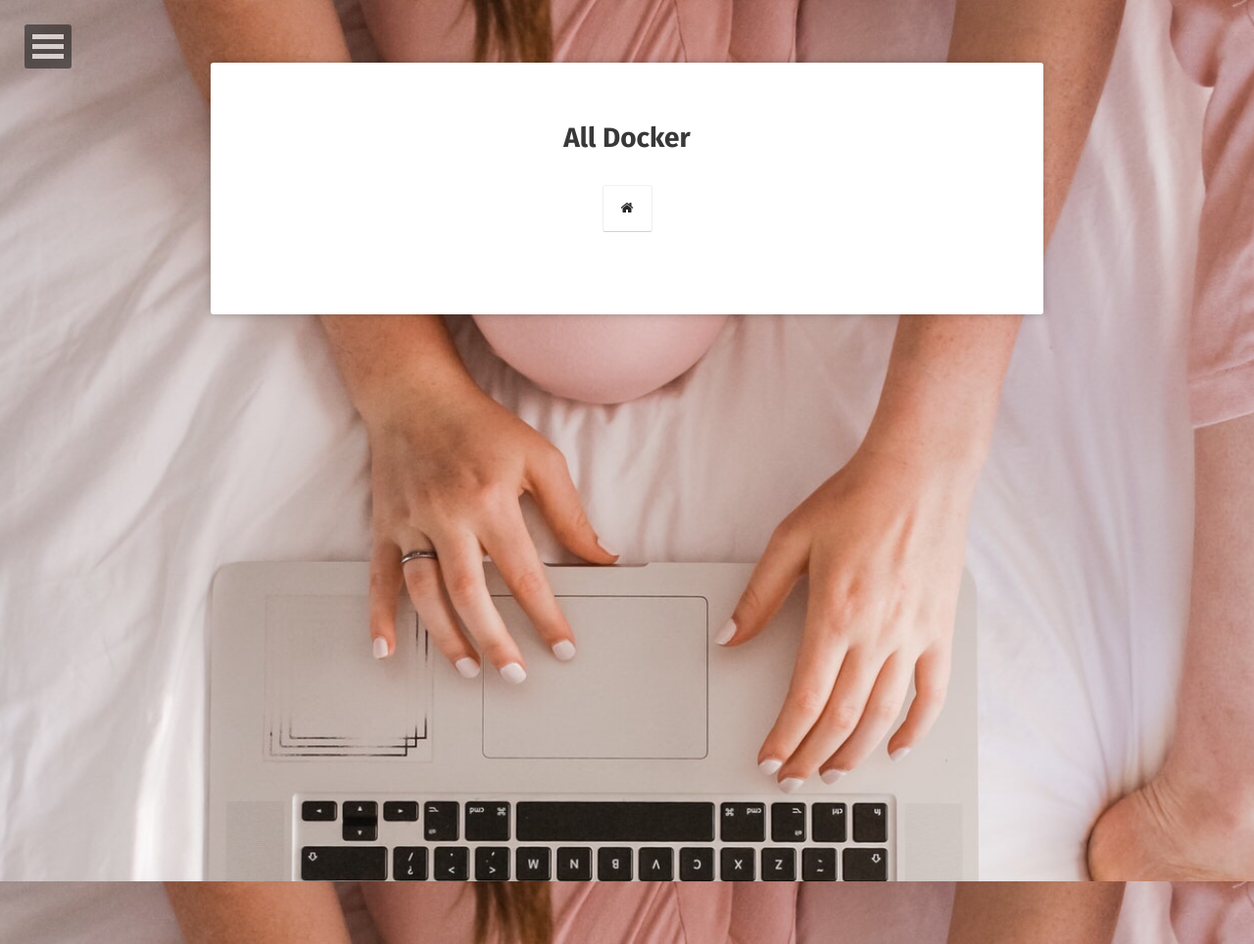
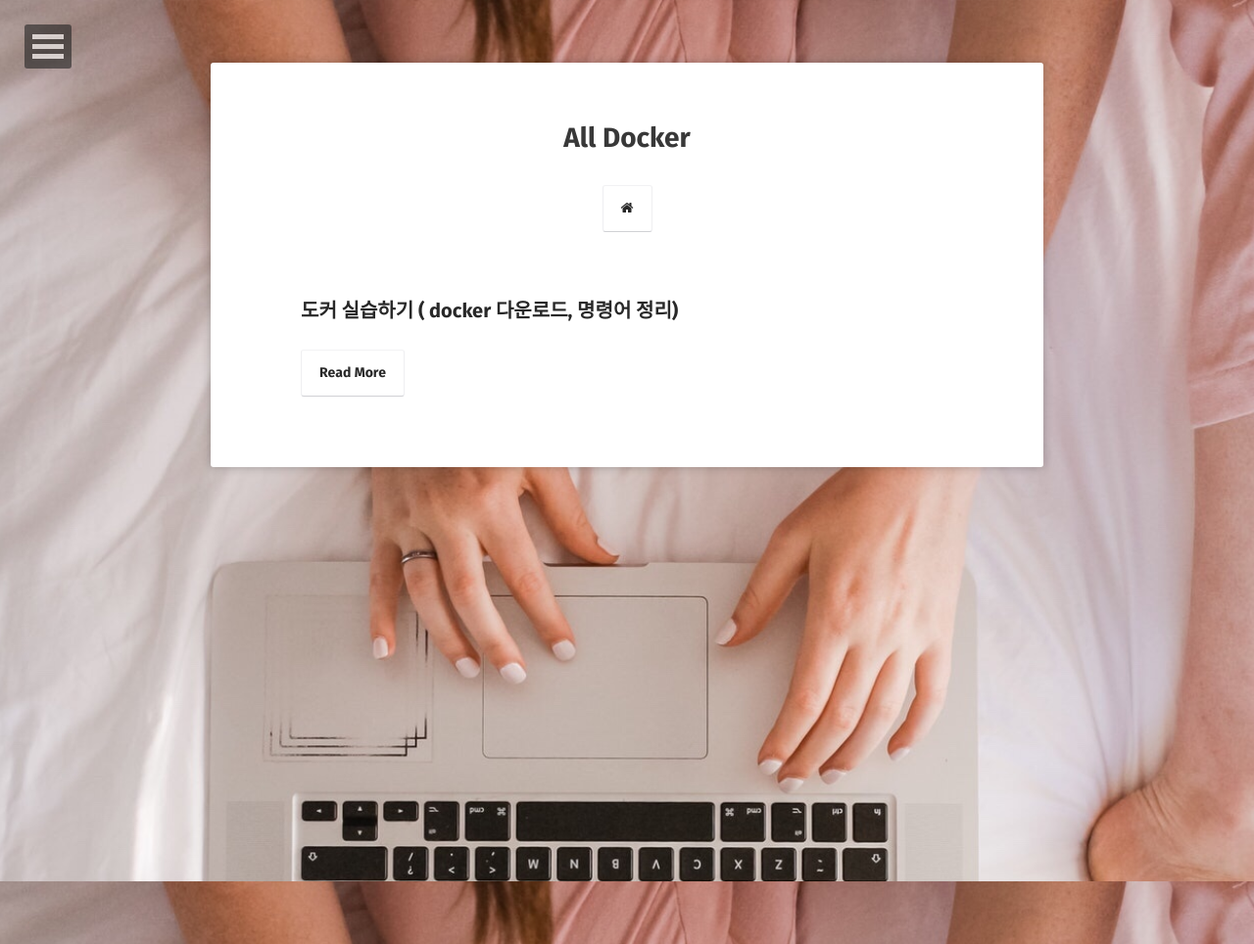
Before and after one commit to JUNGEEYOU/JUNGEEYOU.github.io, a Jekyll site: the page built from docker/index.md, in a window 1280 px wide. Shown: the whole page at 98% size. Built offline with Jekyll 4.4.1, drawn with Linux system fonts in a browser that asks for light colours; some web fonts are replaced; comment, search, counter and statistics services are not loaded; some of the changed lines change nothing that is shown.

Commit message:
docker 기본개념 2

```diff
--- /dev/null
+++ b/_layouts/docker.html
@@ -0,0 +1,44 @@
+---
+layout: compress
+---
+<!DOCTYPE html>
+<!--[if lt IE 7]><html class="no-js lt-ie9 lt-ie8 lt-ie7"> <![endif]-->
+<!--[if (IE 7)&!(IEMobile)]><html class="no-js lt-ie9 lt-ie8"><![endif]-->
+<!--[if (IE 8)&!(IEMobile)]><html class="no-js lt-ie9"><![endif]-->
+<!--[if gt IE 8]><!--> <html class="no-js"><!--<![endif]-->
+<head>
+    {% include head.html %}
+</head>
+<body>
+    {% include nav.html %}
+    <!-- Header -->
+    <header class="header" role="banner">
+        <div class="wrapper animated fadeIn">
+            <div class="content">
+                <div class="post-title">
+                    <h1>{{ page.title }}</h1>
+                    <a class="btn zoombtn" href="{{site.url}}">
+                        <i class="fa fa-home"></i>
+                    </a>
+                </div>
+                <div class="post-list">
+                    {% for post in site.posts %}
+                        {% if post.docker %}
+                    <ul>
+                        <li class="wow fadeInLeft" data-wow-duration="1.5s">
+                            <a class="zoombtn" href="{{ site.url }}{{ post.url }}">{{ post.title }}</a>
+                            <p>{{ post.excerpt }}</p>
+                            <a href="{{ site.url }}{{ post.url }}" class="btn zoombtn">Read More</a>
+                        </li>
+                    </ul>
+                      {% endif %}
+                    {% endfor %}
+                </div>
+            </div>
+        </div>
+    </header>
+    {% include scripts.html %}
+    <script src="{{ site.url }}/assets/js/wow.min.js"></script>
+    <script type="text/javascript">(new WOW).init();</script>
+</body>
+</html>
--- /dev/null
+++ b/_posts/2020-01-26-docker-basic-2-post.md
@@ -0,0 +1,253 @@
+---
+layout: post
+title: "도커 실습하기 ( docker 다운로드, 명령어 정리)"
+date: 2020-01-26
+excerpt: ""
+tags: [docker , docker 다운로드 , docker 명령어 정리 ]
+comments: true
+docker: true
+---
+
+# 👀 목차
+
+1. 도커 다운로드
+2. 도커 설치 확인 (docker version)
+3. 컨테이너 실행하기 (docker run ~)
+4.  docker  명령어
+
+---
+
+# 1. 도커 다운로드
+
+- 맥 : [맥 다운로드 매뉴얼](https://docs.docker.com/docker-for-mac/)
+- 윈도우: [윈도우 다운로드 매뉴얼](https://docs.docker.com/docker-for-windows/)
+- 리눅스: [리눅 다운로드 매뉴얼](https://docs.docker.com/install/linux/docker-ce/centos/)
+
+---
+
+# 2. 도커 설치 확인 (docker version)
+{% highlight shell %}
+$ docker version
+{% endhighlight %}
+
+### 명령어 결과
+
+> server, client 가 존재하는 이유는 아래와 같은 역할을 각각 한다.
+
+- **client**:  현재 나의 컴퓨터
+- **server**: host 에서 실제로 실행하고 결과를 client에게 전달
+
+![2%20docker/Untitled.png](/assets/img/docker/basic-2/Untitled.png)
+T 아카데미 강의 자료 사진 첨부
+{% highlight shell %}
+    $ docker version
+    Client: Docker Engine - Community
+     Version:           19.03.5
+     API version:       1.40
+     Go version:        go1.12.12
+     Git commit:        633a0ea
+     Built:             Wed Nov 13 07:22:34 2019
+     OS/Arch:           darwin/amd64
+     Experimental:      false
+
+    Server: Docker Engine - Community
+     Engine:
+      Version:          19.03.5
+      API version:      1.40 (minimum version 1.12)
+      Go version:       go1.12.12
+      Git commit:       633a0ea
+      Built:            Wed Nov 13 07:29:19 2019
+      OS/Arch:          linux/amd64
+      Experimental:     true
+{% endhighlight %}
+---
+
+# 3. 컨테이너 실행하기 (docker run ~)
+
+## 3-1. docker run 의미
+
+> 사용할 이미지가 저장되어 있는지 확인하고 없다면 `다운로드(pull)`를 한 후 `컨테이너를 생성(create)`하고 `시작(start)`  한다.
+
+- 추가 run 명령어 설명
+    - [docker run 명령어](https://docs.docker.com/engine/reference/run/)
+- **명령어**
+{% highlight shell %}
+    $ docker run [OPTIONS] IMAGE[:TAG|@DIGEST] [COMMAND] [ARG...]
+{% endhighlight %}
+- run OPTIONS
+|  옵션  |  설명 |
+|----------|----------|
+| -d | detached mode 흔히 말하는 백그라운드 모드  |
+| -p | 호스트와 컨테이너의 포트를 연결 (포워딩)  |
+| -v | 호스트와 컨테이너의 디렉토리를 연결 (마운트) |
+| -e | 컨테이너 내에서 사용할 환경변수 설정  |
+| —name | 컨테이너 이름 설정  |
+| -it | -i와 -t를 동시에 사용한 것으로 터미널 입력을 위한 옵션  |
+| —rm | 프로세스 종료시 컨테이너 자동 제거  |
+| —link | 컨테이너 연결 [컨테이너 명:별칭]  |
+{:.inner-borders}
+
+[run 옵션](https://www.notion.so/34c3ecc219634cdf877ca97019cf574a)
+
+## 3-2. docker 사용 예시
+
+### - ubuntu:18.04 컨테이너 실행
+
+> ubuntu:18.04 컨테이너를 실행해 봅시다.
+
+- 명령어
+{% highlight shell %}
+    $ docker run ubuntu:18.04
+{% endhighlight %}
+- 실행 결과
+{% highlight shell %}
+    Unable to find image 'ubuntu:18.04' locally
+    18.04: Pulling from library/ubuntu
+    5c939e3a4d10: Pull complete
+    c63719cdbe7a: Pull complete
+    19a861ea6baf: Pull complete
+    651c9d2d6c4f: Pull complete
+    Digest: sha256:8d31dad0c58f552e890d68bbfb735588b6b820a46e459672d96e585871acc110
+    Status: Downloaded newer image for ubuntu:18.04
+{% endhighlight %}
+### - bin/bash으로  실행하기
+
+> 컨테이너 내부로 들어가기 위해  `/bin/bash` 를 입력하여 bash쉘을 실행하고 `-it` 를 넣어 키보드를 입력할 수 있게 한다.
+{% highlight shell %}
+    $ docker run --rm -it ubuntu:18.04 /bin/bash
+    root@068eeb84a16b:/# ls
+    bin   dev  home  lib64  mnt  proc  run   srv  tmp  var
+    boot  etc  lib   media  opt  root  sbin  sys  usr
+{% endhighlight %}
+### - redis 컨테이너 실행 하기
+
+> 컨테이너 이름은 redis로 하고 `-d` 옵션으로 백그라운드 실행, `-p` 옵션으로 호스트 1234 포트와 컨테이너 6379 포트 연결하여 내 pc 1234포트로 접속한다.
+{% highlight shell %}
+    $ docker run --name=redis -d -p 1234:6379 redis
+    Unable to find image 'redis:latest' locally
+    latest: Pulling from library/redis
+    8ec398bc0356: Pull complete
+    da01136793fa: Pull complete
+    cf1486a2c0b8: Pull complete
+    a44f7da98d9e: Pull complete
+    c677fde73875: Pull complete
+    727f8da63ac2: Pull complete
+{% endhighlight %}
+### - mysql 컨테이너 실행하기
+
+> 아래의 `-e` 옵션 관련 환경 변수 옵션은 `"docker hub (이미지)"로 구글 검색`하면 도커 허브에 관련 설정이 정의되어 있으니 참고 필요하다.
+
+- docker hub 설명: [mysql 환경설정](https://hub.docker.com/_/mysql)
+{% highlight shell %}
+    $ docker run -d -p 3306:3306 \
+     -e MYSQL_ALLOW_EMPTY_PASSWORD=true \
+     --name mysql \
+     mysql:5.7
+{% endhighlight %}
+### -wordprocess 컨테이너 실행하기
+{% highlight shell %}
+    docker run -d -p 8080:80 \
+    -e WORDPRESS_DB_HOST=docker.for.mac.localhost \ -e WORDPRESS_DB_NAME=wp \
+    -e WORDPRESS_DB_USER=wp \
+    -e WORDPRESS_DB_PASSWORD=wp \
+    wordpress
+{% endhighlight %}
+---
+
+# 4. docker  명령어
+
+> 자주 사용하는 명령어를 확인해 보자. 다른 명령어들은 아래 참고 바랍니다.
+
+- 기본 명령어 참고 : [docker 기본 명령어 정리](https://docs.docker.com/engine/reference/commandline/docker/)
+
+## 4-1. docker pull
+
+> 이미지를 다운로드를 한다.
+{% highlight shell %}
+    $ docker pull [OPTIONS] NAME[:TAG|@DIGEST]
+{% endhighlight %}
+## 4-2. docker ps
+
+> 컨테이너 목록 확인 / 옵션 없이 사용하는 경우, 실행중인 컨테이너만 출력
+{% highlight shell %}
+    $  docker ps [OPTIONS]
+{% endhighlight %}
+- OPTIONS
+|  Name, shorthand  |  Description |
+|----------|----------|
+| --all , -a | 모든 컨테이너를 보여준다. (컨테이너가 실행중이지 않는 것이라도, stop된 컨테이너도 보여줌 )   |
+{:.inner-borders}
+
+## 4-3. docker rm
+
+> 컨테이너를 제거한다.
+{% highlight shell %}
+    $ docker rm [OPTIONS] CONTAINER [CONTAINER...]
+{% endhighlight %}
+- OPTIONS
+|  Name, shorthand  |  Description |
+|----------|----------|
+| --force , -f | 실행중인 컨테이너를 강제로 제거한다.  (uses SIGKILL)  |
+{:.inner-borders}
+
+
+- 자주 사용하는 명령어
+{% highlight shell %}
+    $ docker rm -f <컨테이너 명>
+{% endhighlight %}
+## 4-4. docker images
+
+> 이미지 목록 확인하기
+{% highlight shell %}
+    $  docker images [OPTIONS] [REPOSITORY[:TAG]]
+{% endhighlight %}
+## 4-5. docker rmi
+
+> 이미지 제거하기
+{% highlight shell %}
+    $ docker rmi [OPTIONS] IMAGE [IMAGE...]
+{% endhighlight %}
+- 자주 사용하는 명령어
+{% highlight shell %}
+    $ docker rmi <제거할 이미지 1> <제거할 이미지2> ...
+{% endhighlight %}
+## 4-6. docker start
+
+> stop된 컨테이너를 실행시켜 준다.
+{% highlight shell %}
+    $ docker start [OPTIONS] CONTAINER [CONTAINER...]
+{% endhighlight %}
+## 4-7.docker stop
+
+> 실행 중인 컨테이너를 stop한다.
+{% highlight shell %}
+    $ docker stop [OPTIONS] CONTAINER [CONTAINER...]
+{% endhighlight %}
+## 4-8.docker logs
+
+> 도커 컨테이너의 로그 확인하기
+{% highlight shell %}
+    $ docker logs [OPTIONS] CONTAINER
+{% endhighlight %}
+- OPTIONS
+|  Name, shorthand  |  Description |
+|----------|----------|
+| --follow , -f | 실시간 로그 생성   |
+| --tail <number>  | 마지막 number 숫자 줄 만큼만 출력   |
+{:.inner-borders}
+
+
+- 자주 사용하는 명령어
+{% highlight shell %}
+    $ docker logs -f <컨테이너 명>
+{% endhighlight %}
+## 4-9. docker exec
+
+> 실행 중인 컨테이너에 들어갈 때 사용
+{% highlight shell %}
+    $ docker exec [OPTIONS] CONTAINER COMMAND [ARG...]
+{% endhighlight %}
+- 자주 사용하는 명령어
+{% highlight shell %}
+    $ docker exec -it <컨테이너 명> /bin/bash
+{% endhighlight %}
--- a/docker/index.md
+++ b/docker/index.md
@@ -1,5 +1,5 @@
 ---
-layout: project
+layout: docker
 title: All Docker
 excerpt: "A List of Docker"
 comments: true
```
Also changed, not shown: assets/img/docker/basic-2/Untitled.png (added).
